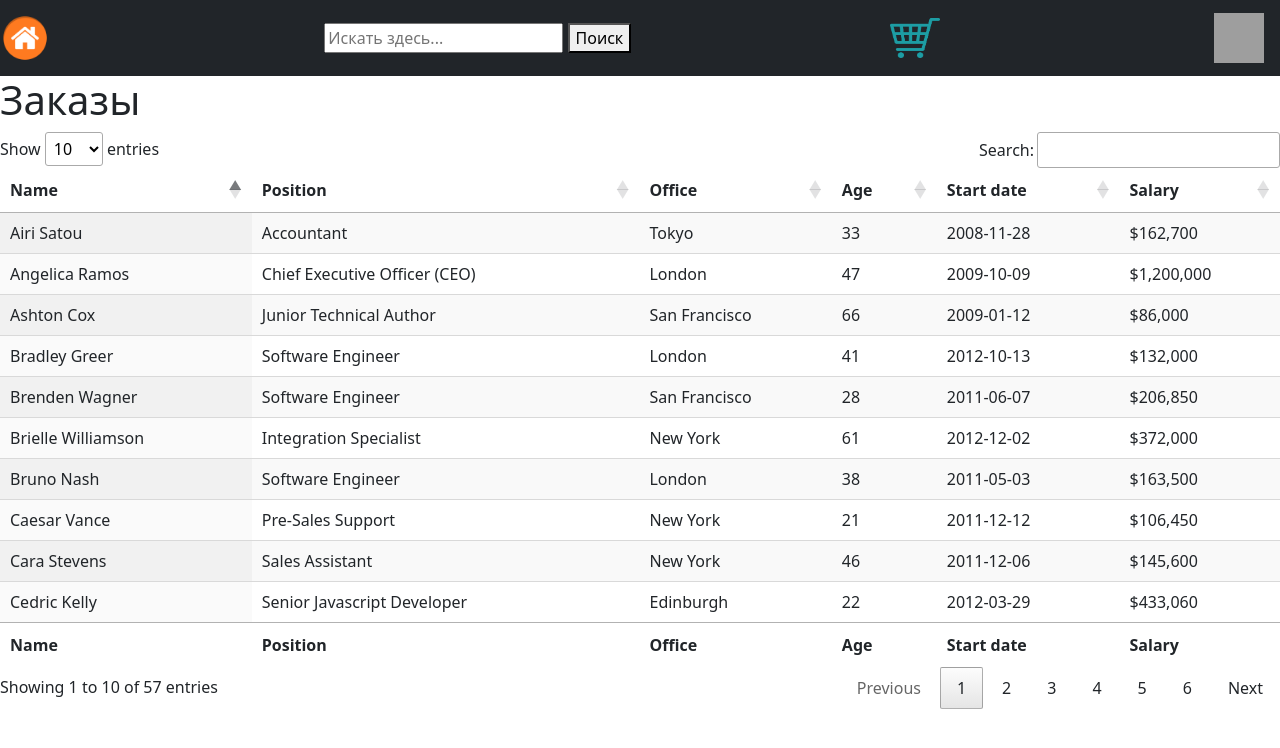
After one commit to Zegorich/Laba1, a Django app: page /orders in a window 1280 px wide. The commit adds this page. Shown: the top 748 px of the page. Run offline with Django 5.2, Linux system fonts and the light colour scheme; a user stored in the database is signed in; some libraries are stand-ins or nearby versions; grey boxes are pictures that could not be loaded.

Commit message:
Page cart is done. Added page orders + default table to sort items

```diff
--- a/pythonProject/Laba1/main/templates/main/layout.html
+++ b/pythonProject/Laba1/main/templates/main/layout.html
@@ -10,7 +10,10 @@
 
     <link href="https://cdn.jsdelivr.net/npm/bootstrap@5.3.3/dist/css/bootstrap.min.css" rel="stylesheet" integrity="sha384-QWTKZyjpPEjISv5WaRU9OFeRpok6YctnYmDr5pNlyT2bRjXh0JMhjY6hW+ALEwIH" crossorigin="anonymous">
     <link rel="stylesheet" type="text/css" href="{% static 'main/css/style.css' %}"/>
-    {% block head %}{% endblock %}
+
+    {% block head %}
+    {% endblock %}
+
 </head>
 <body>
      <nav class="navbar navbar-dark bg-dark">
@@ -33,7 +36,12 @@
             </a>
 
       </nav>
-    {% block content %}
-    {% endblock %}
+     {% block content %}
+     {% endblock %}
+
+     {% block script %}
+     {% endblock %}
+
+
 </body>
 </html>
--- a/pythonProject/Laba1/main/templates/main/profile.html
+++ b/pythonProject/Laba1/main/templates/main/profile.html
@@ -6,6 +6,9 @@
 
 <h1> Добро пожаловать, {{ user.username }}</h1>
 
+{% if user.is_superuser %}
+<a href ="{% url 'main:orders' %}"> Смотреть все заказы </a>
+{% endif %}
 
 <form action="{% url 'logout' %}?next=/profile" method="post">
   {% csrf_token %}
--- /dev/null
+++ b/pythonProject/Laba1/main/templates/orders/orders_details.html
@@ -0,0 +1,516 @@
+{% extends 'main/layout.html' %}
+{% load static %}
+{%  block title %}Страница заказов{% endblock %}
+
+{% block head %}
+    <link rel="stylesheet" type="text/css" href="https://cdn.datatables.net/2.0.5/css/dataTables.dataTables.css"/>
+{% endblock %}
+
+
+
+
+
+
+{% block content %}
+    <h1>Заказы</h1>
+    <table id="example" class="display" style="width:100%">
+        <thead>
+            <tr>
+                <th>Name</th>
+                <th>Position</th>
+                <th>Office</th>
+                <th>Age</th>
+                <th>Start date</th>
+                <th>Salary</th>
+            </tr>
+        </thead>
+        <tbody>
+            <tr>
+                <td>Tiger Nixon</td>
+                <td>System Architect</td>
+                <td>Edinburgh</td>
+                <td>61</td>
+                <td>2011-04-25</td>
+                <td>$320,800</td>
+            </tr>
+            <tr>
+                <td>Garrett Winters</td>
+                <td>Accountant</td>
+                <td>Tokyo</td>
+                <td>63</td>
+                <td>2011-07-25</td>
+                <td>$170,750</td>
+            </tr>
+            <tr>
+                <td>Ashton Cox</td>
+                <td>Junior Technical Author</td>
+                <td>San Francisco</td>
+                <td>66</td>
+                <td>2009-01-12</td>
+                <td>$86,000</td>
+            </tr>
+            <tr>
+                <td>Cedric Kelly</td>
+                <td>Senior Javascript Developer</td>
+                <td>Edinburgh</td>
+                <td>22</td>
+                <td>2012-03-29</td>
+                <td>$433,060</td>
+            </tr>
+            <tr>
+                <td>Airi Satou</td>
+                <td>Accountant</td>
+                <td>Tokyo</td>
+                <td>33</td>
+                <td>2008-11-28</td>
+                <td>$162,700</td>
+            </tr>
+            <tr>
+                <td>Brielle Williamson</td>
+                <td>Integration Specialist</td>
+                <td>New York</td>
+                <td>61</td>
+                <td>2012-12-02</td>
+                <td>$372,000</td>
+            </tr>
+            <tr>
+                <td>Herrod Chandler</td>
+                <td>Sales Assistant</td>
+                <td>San Francisco</td>
+                <td>59</td>
+                <td>2012-08-06</td>
+                <td>$137,500</td>
+            </tr>
+            <tr>
+                <td>Rhona Davidson</td>
+                <td>Integration Specialist</td>
+                <td>Tokyo</td>
+                <td>55</td>
+                <td>2010-10-14</td>
+                <td>$327,900</td>
+            </tr>
+            <tr>
+                <td>Colleen Hurst</td>
+                <td>Javascript Developer</td>
+                <td>San Francisco</td>
+                <td>39</td>
+                <td>2009-09-15</td>
+                <td>$205,500</td>
+            </tr>
+            <tr>
+                <td>Sonya Frost</td>
+                <td>Software Engineer</td>
+                <td>Edinburgh</td>
+                <td>23</td>
+                <td>2008-12-13</td>
+                <td>$103,600</td>
+            </tr>
+            <tr>
+                <td>Jena Gaines</td>
+                <td>Office Manager</td>
+                <td>London</td>
+                <td>30</td>
+                <td>2008-12-19</td>
+                <td>$90,560</td>
+            </tr>
+            <tr>
+                <td>Quinn Flynn</td>
+                <td>Support Lead</td>
+                <td>Edinburgh</td>
+                <td>22</td>
+                <td>2013-03-03</td>
+                <td>$342,000</td>
+            </tr>
+            <tr>
+                <td>Charde Marshall</td>
+                <td>Regional Director</td>
+                <td>San Francisco</td>
+                <td>36</td>
+                <td>2008-10-16</td>
+                <td>$470,600</td>
+            </tr>
+            <tr>
+                <td>Haley Kennedy</td>
+                <td>Senior Marketing Designer</td>
+                <td>London</td>
+                <td>43</td>
+                <td>2012-12-18</td>
+                <td>$313,500</td>
+            </tr>
+            <tr>
+                <td>Tatyana Fitzpatrick</td>
+                <td>Regional Director</td>
+                <td>London</td>
+                <td>19</td>
+                <td>2010-03-17</td>
+                <td>$385,750</td>
+            </tr>
+            <tr>
+                <td>Michael Silva</td>
+                <td>Marketing Designer</td>
+                <td>London</td>
+                <td>66</td>
+                <td>2012-11-27</td>
+                <td>$198,500</td>
+            </tr>
+            <tr>
+                <td>Paul Byrd</td>
+                <td>Chief Financial Officer (CFO)</td>
+                <td>New York</td>
+                <td>64</td>
+                <td>2010-06-09</td>
+                <td>$725,000</td>
+            </tr>
+            <tr>
+                <td>Gloria Little</td>
+                <td>Systems Administrator</td>
+                <td>New York</td>
+                <td>59</td>
+                <td>2009-04-10</td>
+                <td>$237,500</td>
+            </tr>
+            <tr>
+                <td>Bradley Greer</td>
+                <td>Software Engineer</td>
+                <td>London</td>
+                <td>41</td>
+                <td>2012-10-13</td>
+                <td>$132,000</td>
+            </tr>
+            <tr>
+                <td>Dai Rios</td>
+                <td>Personnel Lead</td>
+                <td>Edinburgh</td>
+                <td>35</td>
+                <td>2012-09-26</td>
+                <td>$217,500</td>
+            </tr>
+            <tr>
+                <td>Jenette Caldwell</td>
+                <td>Development Lead</td>
+                <td>New York</td>
+                <td>30</td>
+                <td>2011-09-03</td>
+                <td>$345,000</td>
+            </tr>
+            <tr>
+                <td>Yuri Berry</td>
+                <td>Chief Marketing Officer (CMO)</td>
+                <td>New York</td>
+                <td>40</td>
+                <td>2009-06-25</td>
+                <td>$675,000</td>
+            </tr>
+            <tr>
+                <td>Caesar Vance</td>
+                <td>Pre-Sales Support</td>
+                <td>New York</td>
+                <td>21</td>
+                <td>2011-12-12</td>
+                <td>$106,450</td>
+            </tr>
+            <tr>
+                <td>Doris Wilder</td>
+                <td>Sales Assistant</td>
+                <td>Sydney</td>
+                <td>23</td>
+                <td>2010-09-20</td>
+                <td>$85,600</td>
+            </tr>
+            <tr>
+                <td>Angelica Ramos</td>
+                <td>Chief Executive Officer (CEO)</td>
+                <td>London</td>
+                <td>47</td>
+                <td>2009-10-09</td>
+                <td>$1,200,000</td>
+            </tr>
+            <tr>
+                <td>Gavin Joyce</td>
+                <td>Developer</td>
+                <td>Edinburgh</td>
+                <td>42</td>
+                <td>2010-12-22</td>
+                <td>$92,575</td>
+            </tr>
+            <tr>
+                <td>Jennifer Chang</td>
+                <td>Regional Director</td>
+                <td>Singapore</td>
+                <td>28</td>
+                <td>2010-11-14</td>
+                <td>$357,650</td>
+            </tr>
+            <tr>
+                <td>Brenden Wagner</td>
+                <td>Software Engineer</td>
+                <td>San Francisco</td>
+                <td>28</td>
+                <td>2011-06-07</td>
+                <td>$206,850</td>
+            </tr>
+            <tr>
+                <td>Fiona Green</td>
+                <td>Chief Operating Officer (COO)</td>
+                <td>San Francisco</td>
+                <td>48</td>
+                <td>2010-03-11</td>
+                <td>$850,000</td>
+            </tr>
+            <tr>
+                <td>Shou Itou</td>
+                <td>Regional Marketing</td>
+                <td>Tokyo</td>
+                <td>20</td>
+                <td>2011-08-14</td>
+                <td>$163,000</td>
+            </tr>
+            <tr>
+                <td>Michelle House</td>
+                <td>Integration Specialist</td>
+                <td>Sydney</td>
+                <td>37</td>
+                <td>2011-06-02</td>
+                <td>$95,400</td>
+            </tr>
+            <tr>
+                <td>Suki Burks</td>
+                <td>Developer</td>
+                <td>London</td>
+                <td>53</td>
+                <td>2009-10-22</td>
+                <td>$114,500</td>
+            </tr>
+            <tr>
+                <td>Prescott Bartlett</td>
+                <td>Technical Author</td>
+                <td>London</td>
+                <td>27</td>
+                <td>2011-05-07</td>
+                <td>$145,000</td>
+            </tr>
+            <tr>
+                <td>Gavin Cortez</td>
+                <td>Team Leader</td>
+                <td>San Francisco</td>
+                <td>22</td>
+                <td>2008-10-26</td>
+                <td>$235,500</td>
+            </tr>
+            <tr>
+                <td>Martena Mccray</td>
+                <td>Post-Sales support</td>
+                <td>Edinburgh</td>
+                <td>46</td>
+                <td>2011-03-09</td>
+                <td>$324,050</td>
+            </tr>
+            <tr>
+                <td>Unity Butler</td>
+                <td>Marketing Designer</td>
+                <td>San Francisco</td>
+                <td>47</td>
+                <td>2009-12-09</td>
+                <td>$85,675</td>
+            </tr>
+            <tr>
+                <td>Howard Hatfield</td>
+                <td>Office Manager</td>
+                <td>San Francisco</td>
+                <td>51</td>
+                <td>2008-12-16</td>
+                <td>$164,500</td>
+            </tr>
+            <tr>
+                <td>Hope Fuentes</td>
+                <td>Secretary</td>
+                <td>San Francisco</td>
+                <td>41</td>
+                <td>2010-02-12</td>
+                <td>$109,850</td>
+            </tr>
+            <tr>
+                <td>Vivian Harrell</td>
+                <td>Financial Controller</td>
+                <td>San Francisco</td>
+                <td>62</td>
+                <td>2009-02-14</td>
+                <td>$452,500</td>
+            </tr>
+            <tr>
+                <td>Timothy Mooney</td>
+                <td>Office Manager</td>
+                <td>London</td>
+                <td>37</td>
+                <td>2008-12-11</td>
+                <td>$136,200</td>
+            </tr>
+            <tr>
+                <td>Jackson Bradshaw</td>
+                <td>Director</td>
+                <td>New York</td>
+                <td>65</td>
+                <td>2008-09-26</td>
+                <td>$645,750</td>
+            </tr>
+            <tr>
+                <td>Olivia Liang</td>
+                <td>Support Engineer</td>
+                <td>Singapore</td>
+                <td>64</td>
+                <td>2011-02-03</td>
+                <td>$234,500</td>
+            </tr>
+            <tr>
+                <td>Bruno Nash</td>
+                <td>Software Engineer</td>
+                <td>London</td>
+                <td>38</td>
+                <td>2011-05-03</td>
+                <td>$163,500</td>
+            </tr>
+            <tr>
+                <td>Sakura Yamamoto</td>
+                <td>Support Engineer</td>
+                <td>Tokyo</td>
+                <td>37</td>
+                <td>2009-08-19</td>
+                <td>$139,575</td>
+            </tr>
+            <tr>
+                <td>Thor Walton</td>
+                <td>Developer</td>
+                <td>New York</td>
+                <td>61</td>
+                <td>2013-08-11</td>
+                <td>$98,540</td>
+            </tr>
+            <tr>
+                <td>Finn Camacho</td>
+                <td>Support Engineer</td>
+                <td>San Francisco</td>
+                <td>47</td>
+                <td>2009-07-07</td>
+                <td>$87,500</td>
+            </tr>
+            <tr>
+                <td>Serge Baldwin</td>
+                <td>Data Coordinator</td>
+                <td>Singapore</td>
+                <td>64</td>
+                <td>2012-04-09</td>
+                <td>$138,575</td>
+            </tr>
+            <tr>
+                <td>Zenaida Frank</td>
+                <td>Software Engineer</td>
+                <td>New York</td>
+                <td>63</td>
+                <td>2010-01-04</td>
+                <td>$125,250</td>
+            </tr>
+            <tr>
+                <td>Zorita Serrano</td>
+                <td>Software Engineer</td>
+                <td>San Francisco</td>
+                <td>56</td>
+                <td>2012-06-01</td>
+                <td>$115,000</td>
+            </tr>
+            <tr>
+                <td>Jennifer Acosta</td>
+                <td>Junior Javascript Developer</td>
+                <td>Edinburgh</td>
+                <td>43</td>
+                <td>2013-02-01</td>
+                <td>$75,650</td>
+            </tr>
+            <tr>
+                <td>Cara Stevens</td>
+                <td>Sales Assistant</td>
+                <td>New York</td>
+                <td>46</td>
+                <td>2011-12-06</td>
+                <td>$145,600</td>
+            </tr>
+            <tr>
+                <td>Hermione Butler</td>
+                <td>Regional Director</td>
+                <td>London</td>
+                <td>47</td>
+                <td>2011-03-21</td>
+                <td>$356,250</td>
+            </tr>
+            <tr>
+                <td>Lael Greer</td>
+                <td>Systems Administrator</td>
+                <td>London</td>
+                <td>21</td>
+                <td>2009-02-27</td>
+                <td>$103,500</td>
+            </tr>
+            <tr>
+                <td>Jonas Alexander</td>
+                <td>Developer</td>
+                <td>San Francisco</td>
+                <td>30</td>
+                <td>2010-07-14</td>
+                <td>$86,500</td>
+            </tr>
+            <tr>
+                <td>Shad Decker</td>
+                <td>Regional Director</td>
+                <td>Edinburgh</td>
+                <td>51</td>
+                <td>2008-11-13</td>
+                <td>$183,000</td>
+            </tr>
+            <tr>
+                <td>Michael Bruce</td>
+                <td>Javascript Developer</td>
+                <td>Singapore</td>
+                <td>29</td>
+                <td>2011-06-27</td>
+                <td>$183,000</td>
+            </tr>
+            <tr>
+                <td>Donna Snider</td>
+                <td>Customer Support</td>
+                <td>New York</td>
+                <td>27</td>
+                <td>2011-01-25</td>
+                <td>$112,000</td>
+            </tr>
+        </tbody>
+        <tfoot>
+            <tr>
+                <th>Name</th>
+                <th>Position</th>
+                <th>Office</th>
+                <th>Age</th>
+                <th>Start date</th>
+                <th>Salary</th>
+            </tr>
+        </tfoot>
+    </table>
+{% endblock %}
+
+
+
+{% block script %}
+
+    <script src="https://code.jquery.com/jquery-3.7.1.js"></script>
+    <script src="https://cdn.datatables.net/2.0.5/js/dataTables.js"></script>
+    <script type="text/javascript"></script>
+    <script>
+    new DataTable('#example', {
+        layout: {
+            bottomEnd: {
+                paging: {
+                    boundaryNumbers: false
+                }
+            }
+        }
+    });
+    </script>
+{% endblock %}
--- a/pythonProject/Laba1/main/urls.py
+++ b/pythonProject/Laba1/main/urls.py
@@ -11,4 +11,6 @@ urlpatterns = [
     path("add/<str:product_name>/", views.add_to_cart, name="add_to_cart"),
     path("remove/<int:cart_item_id>/", views.remove_from_cart, name="remove_from_cart"),
     path('cart', views.cart_detail, name="cart_detail"),
+
+    path('orders', views.orders, name="orders"),
 ]
--- a/pythonProject/Laba1/main/views.py
+++ b/pythonProject/Laba1/main/views.py
@@ -56,8 +56,9 @@ def remove_from_cart(request, cart_item_id):
 
 @login_required
 def cart_detail(request):
+
     cart_items = Cart.objects.filter(user=request.user)
-    # *Product.objects.get(name=item.product).price
+    print(cart_items)
     for item in cart_items:
         item.price = Product.objects.get(name=item.product).price
         item.QP = item.quantity * item.price
@@ -69,3 +70,17 @@ def cart_detail(request):
     }
 
     return render(request, "cart/cart_detail.html", context)
+
+@login_required
+def orders(request):
+    user = request.user
+    cart_items = Cart.objects.filter(user=request.user)
+
+
+    # summ = sum()
+    context = {
+        "User": User,
+        # "summ": summ,
+        # ""
+    }
+    return render(request, "orders/orders_details.html", context)
```
Also changed, not shown: pythonProject/Laba1/main/models.py (+1 -7 lines), pythonProject/Laba1/db.sqlite3, pythonProject/Laba1/img/Воппер.png (added), pythonProject/Laba1/img/Воппер_TLyZLUw.png (added), pythonProject/Laba1/img/Воппер_emC15Jw.png (added), pythonProject/Laba1/img/Воппер_wr0HdNm.png (added), pythonProject/Laba1/main/migrations/0008_remove_product_quantity_order.py (added), pythonProject/Laba1/main/static/main/img/Воппер.png (added).
